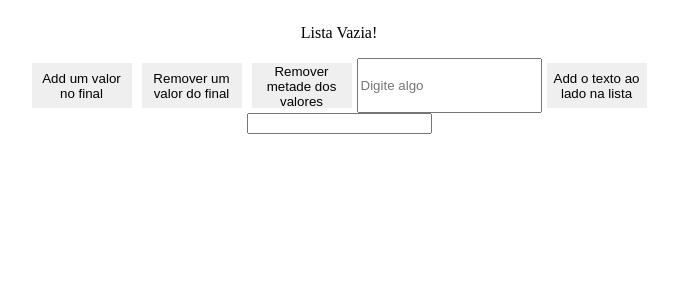
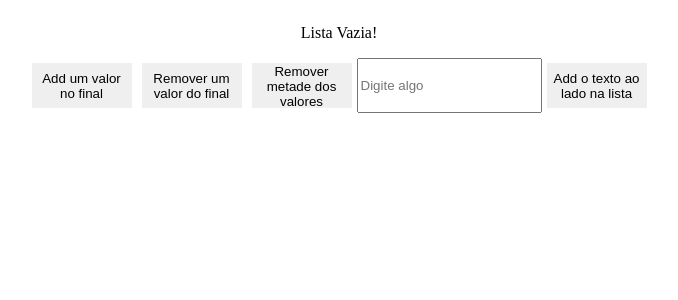
Before and after one commit to jospnunes/ToDoList-VueJS, a Vue app: page / in a window 1280 px wide. Shown: the top 300 px of the page, without its empty margins (301-979 px from the left). Built offline with nearby package versions, Linux system fonts and the light colour scheme.

Commit message:
Update App.vue

```diff
--- a/src/App.vue
+++ b/src/App.vue
@@ -7,6 +7,7 @@ export default {
     }
   }
 }
+
 </script>
 
 <template>
@@ -23,11 +24,7 @@ export default {
   <input v-model="textInput" placeholder="Digite algo">
   <button @click="list.push(textInput)">Add o texto ao lado na lista</button>
 </div>
-<div id="flex">
 
-  <input type="number" :value="V" @change="setV">
-  <button v-if="v > 0" id="btnRmv">Remover o item {{ v }}</button>
-</div>
 
 <div id="flex">
   <ul v-if="show && list.length">
```
